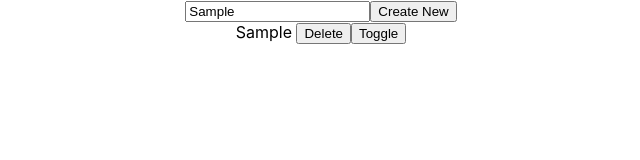
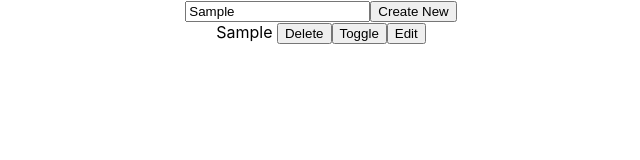
Before and after one commit to mattbertrand/Counter-react, a React (Create React App) app: page / in a window 1280 px wide. Both pictures are taken after typing "Sample" into the empty fields and a click on the button "Create New". Shown: the top 160 px of the page, without its empty margins (319-959 px from the left). Built offline with nearby package versions, Linux system fonts and the light colour scheme.

Commit message:
added edit function

```diff
--- a/src/features/counter/todo/Todo.js
+++ b/src/features/counter/todo/Todo.js
@@ -9,6 +9,8 @@ import {
 
 const Todo = () => {
     const [inputText, setInputText] = useState('')
+    const [editText, setEditText] = useState('')
+    const [isEditingTodo, setIsEditingTodo] = useState(-1)
     const dispatch = useDispatch()
     const todos = useSelector(state => state.todos)
 
@@ -26,6 +28,20 @@ const Todo = () => {
         dispatch(toggleComplete(id))
     }
 
+    const handleEdit = (id, description) => () => {
+        setIsEditingTodo(id);
+        setEditText(description)
+    }
+
+    const handleUpdate = e => {
+        e.preventDefault();
+
+        dispatch(edit({id: isEditingTodo, description: editText}))
+
+        setIsEditingTodo(-1);
+        setEditText('')
+    }
+
     return (
         <div>
          <form onSubmit={handleSubmit}>
@@ -33,9 +49,23 @@ const Todo = () => {
              <button type="submit">Create New</button>
         </form>
         {todos.map(todo => (
-            <div key={todo.id}>{todo.description} {todo.isComplete ? "DONE" : ""}
+            <div key={todo.id}>
+                {isEditingTodo === todo.id ? (
+                    <form onSubmit={handleUpdate}>
+                        <input
+                        onChange={e => setEditText(e.target.value)}
+                        value={editText} />
+                        <button type="submit">Edit</button>
+                    </form>
+                ) :
+                <>
+                {todo.description} {todo.isComplete ? "DONE" : ""}
             <button onClick={handleDelete(todo.id)}>Delete</button>
             <button onClick={handleToggle(todo.id)}>Toggle</button>
+            <button onClick={handleEdit(todo.id, todo.description)}>Edit</button>
+                </>
+                }
+
             </div>
 
         ))}
```
